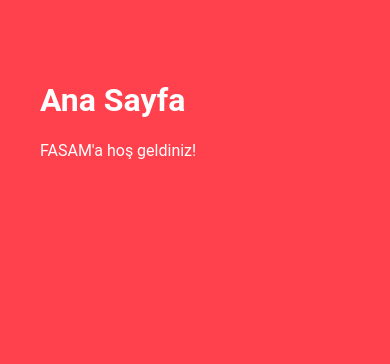
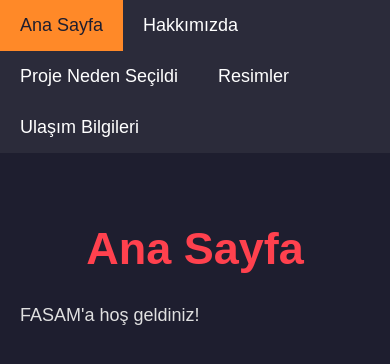
Before and after one commit to MORPH61/FASAMTechnology, a Flask app: page / in a window 390 px wide. Shown: the top 364 px of the page. Run offline with Flask 3, Linux system fonts and the light colour scheme.

Commit message:
Update style.css

```diff
--- a/static/css/style.css
+++ b/static/css/style.css
@@ -1,137 +1,76 @@
-/* Genel Body */
+/* Genel ayarlar */
 body {
     margin: 0;
-    font-family: 'Roboto', sans-serif;
-    display: flex;
-    background-color: #ff414e; /* normal ten rengi */
-    color: #ffffff; /* tüm metinler */
+    font-family: 'Arial', sans-serif;
+    background-color: #1e1e2f; /* Koyu arka plan */
+    color: #e0e0e0; /* Yazı rengi */
 }
 
 /* Sidebar */
 .sidebar {
     width: 220px;
-    background-color: #e7b203;
-    color: white;
-    height: 100vh;
-    padding: 20px;
-    box-sizing: border-box;
+    background-color: #2b2b3a; /* Koyu sidebar */
     position: fixed;
+    height: 100%;
+    overflow: auto;
     top: 0;
-    left: -220px;
-    transition: all 0.3s ease;
-    overflow-y: auto;
-    z-index: 1000;
+    left: 0;
+    border-right: 2px solid #444;
 }
 
-.sidebar.active {
-    left: 0;
+/* Sidebar linkleri */
+.sidebar a {
+    display: block;
+    color: #ffffff;
+    padding: 15px 20px;
+    text-decoration: none;
+    font-size: 18px;
+    transition: 0.3s;
 }
 
-.sidebar h2 {
-    text-align: center;
-    margin-bottom: 30px;
+.sidebar a:hover {
+    background-color: #ff8928; /* Hover renk */
+    color: #1e1e2f;
 }
 
-.sidebar ul {
-    list-style: none;
-    padding: 0;
+/* İçerik alanı */
+.content {
+    margin-left: 220px;
+    padding: 30px;
 }
 
-.sidebar ul li {
-    margin: 15px 0;
+/* Ana başlık */
+.main-title {
+    text-align: center;
+    font-size: 60px;
+    color: #ff414e; /* Şık renk */
+    margin-top: 50px;
 }
 
-.sidebar ul li a {
-    color: white;
-    text-decoration: none;
-    font-weight: bold;
-    display: block;
-    padding: 10px;
-    border-radius: 5px;
-    transition: all 0.2s ease;
+/* Mobil uyumlu */
+@media screen and (max-width: 768px) {
+    .sidebar {
+        width: 100%;
+        height: auto;
+        position: relative;
+        border-right: none;
+    }
+    .sidebar a {
+        float: left;
+        text-align: center;
+    }
+    .content {
+        margin-left: 0;
+        padding: 20px;
+        font-size: 20px;
+    }
 }
 
-.sidebar ul li a:hover {
-    color: #e2730a;
-    background-color: #e7b203;
-    margin-left: 5px;
+@media screen and (max-width: 480px) {
+    .main-title {
+        font-size: 45px;
+    }
+    .content {
+        font-size: 18px;
+    }
 }
-
-/* İçerik */
-.content {
-    flex: 1;
-    padding: 60px 40px;
-    margin-left: 0;
-    transition: margin-left 0.3s ease;
-}
-
-/* Sayfa içeriklerini sağa kaydır */
-.page-content {
-    padding-left: 40px;
-}
-
-/* Hamburger */
-#toggle-btn {
-    position: fixed;
-    top: 20px;
-    left: 20px;
-    font-size: 28px;
-    cursor: pointer;
-    z-index: 1100;
-    color: #facc15;
-}
-
-/* Ana sayfa FASAM başlığı */
-.homepage {
-    display: flex;
-    flex-direction: column;
-    justify-content: center;
-    align-items: center; /* ortalanmış */
-    height: 80vh;
-    text-align: center;
-}
-
-.homepage h1 {
-    color: #87575C; /* başlık rengi */
-    font-size: 120px; /* büyük ve orantılı */
-    font-weight: bold;
-    margin: 0;
-}
-
-.homepage p {
-    font-size: 24px;
-    margin-top: 20px;
-    color: #F0EBE5; /* metin rengi */
-}
-
-/* Diğer sayfalar */
-.page-content h1 {
-    font-size: 48px;
-    margin-bottom: 20px;
-    color: #87575C; /* başlık rengi */
-}
-
-.page-content p {
-    font-size: 20px;
-    line-height: 1.6;
-    color: #F0EBE5; /* metin rengi */
-}
-
-/* Resim Galerisi */
-.image-gallery {
-    display: flex;
-    flex-wrap: wrap;
-    gap: 15px;
-}
-
-.image-gallery img {
-    max-width: 220px;
-    border-radius: 10px;
-    box-shadow: 0 3px 10px rgba(0,0,0,0.5);
-    transition: transform 0.3s ease, box-shadow 0.3s ease;
-}
-
-.image-gallery img:hover {
-    transform: scale(1.05);
-    box-shadow: 0 5px 20px rgba(0,0,0,0.7);
-}
```
